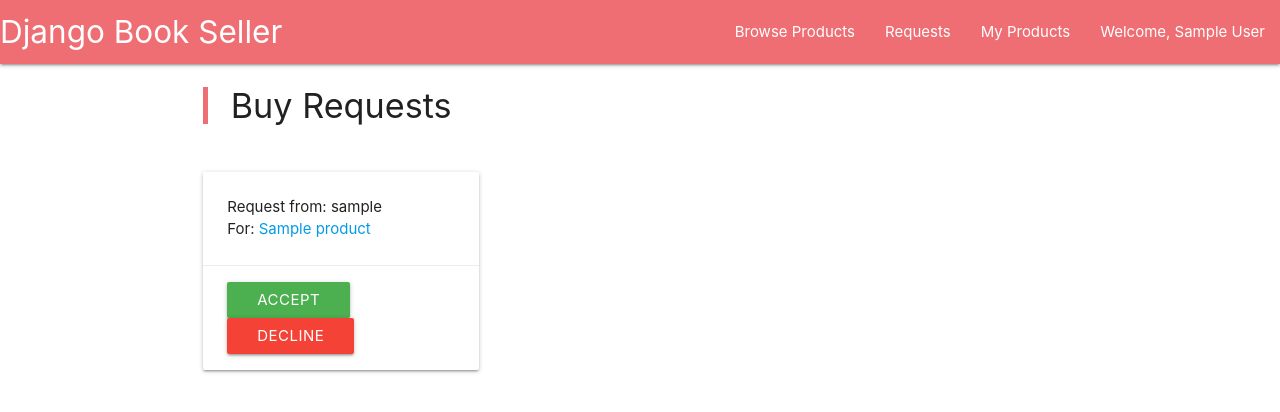
After one commit to jatinkatyal13/Quickr-Clone-Django, a Django app: page /requests in a window 1280 px wide. The commit adds this page. Shown: the top 412 px of the page. Run offline with Django 3.2, Linux system fonts and the light colour scheme; a user stored in the database is signed in; tables that the repository leaves empty hold one stand-in row (values such as "Sample post"); some libraries are stand-ins or nearby versions.

Commit message:
Trading made

```diff
--- a/main/models.py
+++ b/main/models.py
@@ -11,9 +11,9 @@ class Product(models.Model):
 	owner = models.ForeignKey(User, on_delete = models.CASCADE)
 
 class TradeRequest(models.Model):
-	product = models.ForeignKey(Product, on_delete = models.CASCADE)
+	product = models.ForeignKey(Product, on_delete = models.CASCADE, related_name="trade_request_product")
 	receiver = models.ForeignKey(User, on_delete = models.CASCADE)
 
 class Traded(models.Model):
-	product = models.ForeignKey(Product, on_delete = models.CASCADE)
+	product = models.ForeignKey(Product, on_delete = models.CASCADE, related_name="trade_product")
 	receiver = models.ForeignKey(User, on_delete = models.CASCADE)
--- a/main/template/navbar.html
+++ b/main/template/navbar.html
@@ -12,8 +12,9 @@
 		<a href="{% url 'index' %}" class="brand-logo left" style="margin-right:20px">Django Book Seller</a>
 		<ul id="nav-mobile" class="right">
 			<li> <a href="{% url 'browse_products' %}"> Browse Products </a> </li>
-			<li> <a href="{% url 'requests' %}"> Requests </a> </li>
 			{% if user.is_authenticated %}
+				<li> <a href="{% url 'requests' %}"> Requests </a> </li>
+				<li> <a href="{% url 'my_products' %}"> My Products </a> </li>
 				<script>
 					$(document).ready(function(){
 						$(".dropdown-trigger").dropdown();
--- /dev/null
+++ b/main/template/requests.html
@@ -0,0 +1,32 @@
+{% extends 'base.html' %}
+
+{% block content %}
+
+	{% include 'navbar.html' %}
+
+	<div class="container">
+		<div class="row">
+			<div class="col s12 m6">
+				<blockquote> <h4> Buy Requests </h4> </blockquote>
+			</div>
+		</div>
+		<div class="row">
+			{% for request in requests %}
+				<div class="col s12 m6 l4">
+					<div class="card">
+						<div class="card-content">
+							<p>
+								Request from: {{ request.receiver }} <br>
+								For: <a href="">{{ request.product.title }}</a> <br>
+							</p>
+						</div>
+						<div class="card-action">
+							<a href="{% url 'accept_trade' id=request.id %}" class="btn waves-effect waves-light green white-text"> Accept </a>
+							<a href="{% url 'decline_trade' id=request.id %}" class="btn waves-effect waves-light red white-text"> Decline </a>
+					</div>
+				</div>
+			{% endfor %}
+		</div>
+	</div>
+
+{% endblock %}
--- a/main/urls.py
+++ b/main/urls.py
@@ -7,5 +7,9 @@ urlpatterns = [
 	url(r'^addProduct/?$', views.addProduct, name='add_product'),
 	url(r'^browseProducts/?$', views.browseProducts, name='browse_products'),
 	url(r'^requests/?$', views.requests, name='requests'),
+	url(r'^myProducts/?$', views.myProducts, name='my_products'),
+	url(r'^buy/(?P<id>[0-9]+)?$', views.buy, name='buy'),
+	url(r'^acceptTrade/(?P<id>[0-9]+)?$', views.acceptTrade, name='accept_trade'),
+	url(r'^declineTrade/(?P<id>[0-9]+)?$', views.declineTrade, name='decline_trade'),
 	url(r'^buy/(?P<id>[0-9]+)?$', views.buy, name='buy'),
 ]
--- a/main/views.py
+++ b/main/views.py
@@ -2,18 +2,44 @@ from django.shortcuts import render
 from django.http import HttpResponse, HttpResponseRedirect
 from django.contrib.auth import authenticate, login, logout
 from django.contrib.auth.decorators import login_required
+from django.db.models import Q
 
 from .forms import *
 from .models import *
+
+@login_required
+def myProducts(request):
+	products = Traded.objects.filter(receiver = request.user)
+
+	context = {
+		'products' : products
+	}
+	return render(request, 'myProducts.html', context)
 
 @login_required
 def requests(request):
 	req = TradeRequest.objects.filter(product__owner = request.user)
 
 	context = {
-		'request' : req
+		'requests' : req
 	}
 	return render(request, 'requests.html', context)
+
+@login_required
+def acceptTrade(request, id):
+	request = TradeRequest.objects.get(id = id)
+	Traded.objects.create(
+		product = request.product,
+		receiver = request.receiver
+	)
+	request.delete()
+	return HttpResponseRedirect('/requests/')
+
+@login_required
+def declineTrade(request, id):
+	request = TradeRequest.objects.get(id = id)
+	request.delete()
+	return HttpResponseRedirect('/requests/')
 
 @login_required
 def buy(request, id):
@@ -22,7 +48,7 @@ def buy(request, id):
 
 def browseProducts(request):
 
-	products = Product.objects.all()[:10]
+	products = Product.objects.filter(~Q(owner = request.user) & Q(trade_request_product = None) & Q(trade_product = None))[:10]
 
 	context = {
 		'products' : products
```
Also changed, not shown: main/template/myProducts.html (added, +29 -0 lines).
